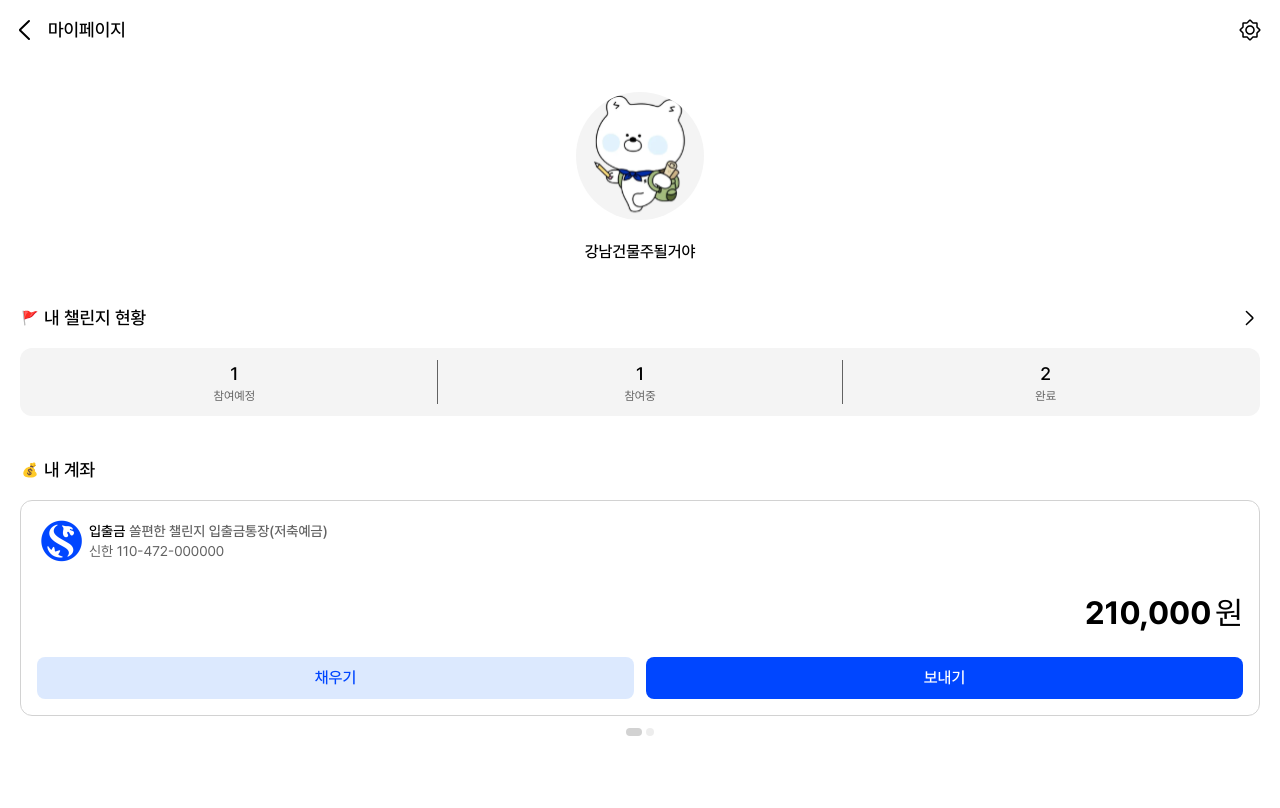
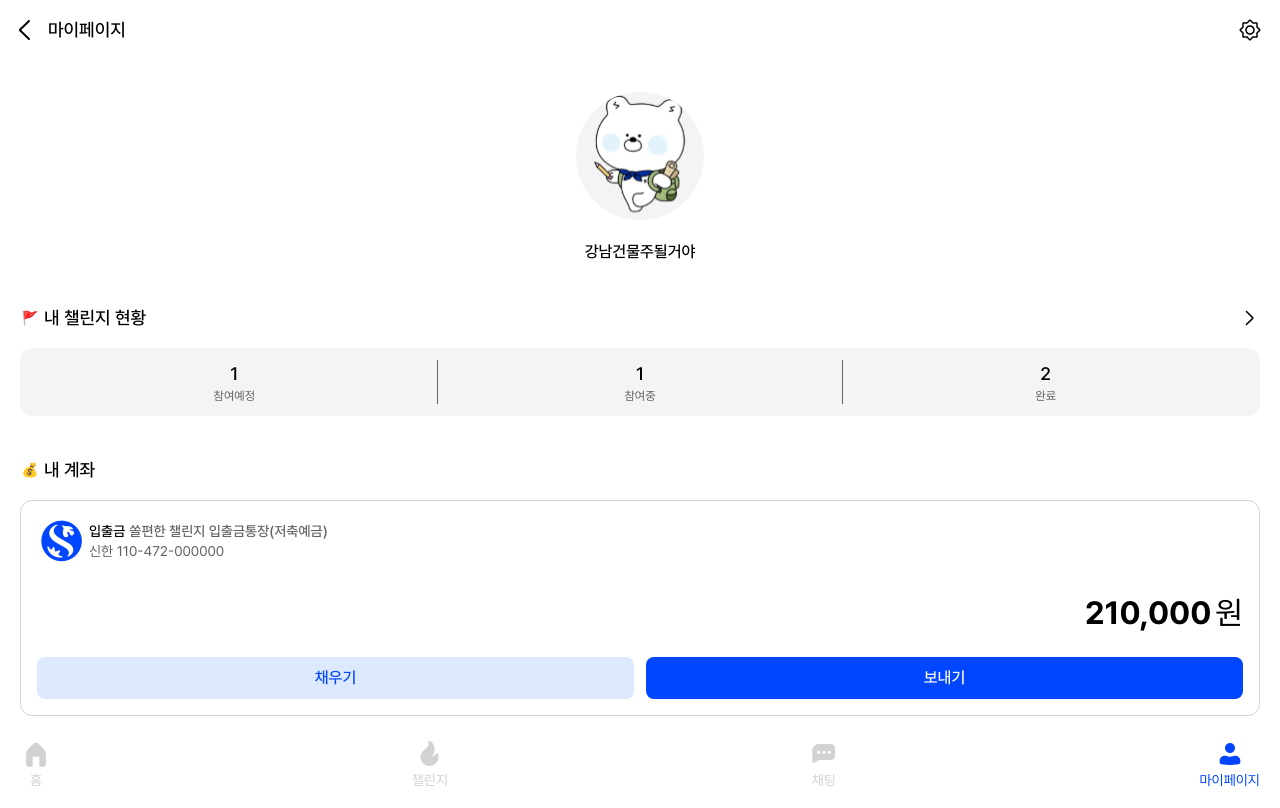
Before and after one commit to dongibuyeo/core-frontend, a Next.js app: page /mypage in a window 1280 px wide. Built offline with nearby package versions, Linux system fonts and the light colour scheme.

Commit message:
fix: RootLayoutClient의 메뉴숨김 로직 수정

```diff
--- a/src/containers/RootLayoutClient.tsx
+++ b/src/containers/RootLayoutClient.tsx
@@ -15,11 +15,11 @@ export default function RootLayoutClient({
     '/recommendation',
   ]
 
-  const hideMenubarDinamicPaths = ['/transfer']
+  const hideMenubarDynamicPaths = ['/transfer']
 
   const shouldHideMenubar =
     hideMenubarPaths.includes(pathname) ||
-    hideMenubarDinamicPaths.map((path) => pathname.startsWith(path))
+    hideMenubarDynamicPaths.some((path) => pathname.startsWith(path))
 
   return (
     <>
```
